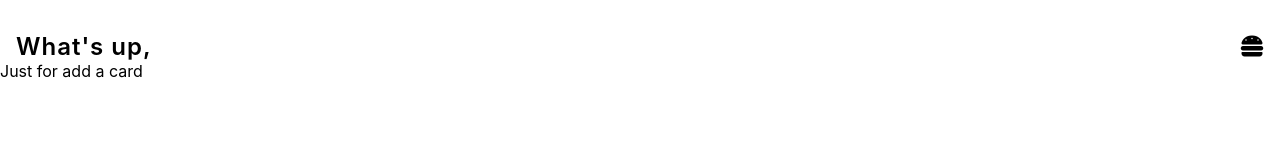
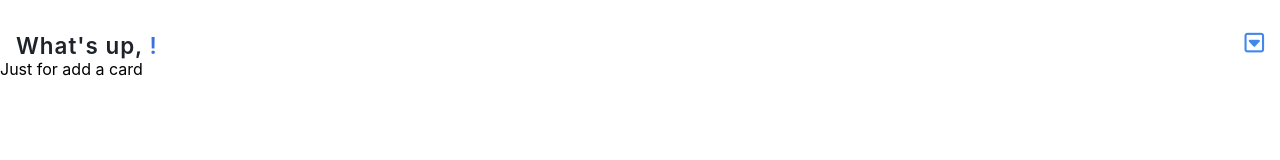
Before and after one commit to mrLuisFer/todolist, a React (Create React App) app: page /home in a window 1280 px wide. Shown: the top 160 px of the page. Built offline with nearby package versions, Linux system fonts and the light colour scheme.

Commit message:
feat: some css variables added
feat: some styles added in header

```diff
--- a/src/components/Header/Header.jsx
+++ b/src/components/Header/Header.jsx
@@ -1,16 +1,33 @@
-import React from 'react'
+import React, { useEffect, useState } from 'react'
 
-import { NavContainer, NavIcon, NavTitle } from './Header.styles'
+import { NavContainer, NavIcon, NavTitle, NavTitleSpan } from './Header.styles'
 
 export default function Nav({ username }) {
+  const [showInfoMenu, setShowInfoMenu] = useState(false)
+
+  const closeMenuIcon = 'far fa-minus-square'
+  const defaultMenuIcon = 'far fa-caret-square-down'
+
+  const handleShowMenu = () => {
+    setShowInfoMenu(!showInfoMenu)
+  }
+
+  useEffect(() => {
+    setShowInfoMenu(false)
+  }, [])
+
   return (
     <NavContainer>
       <NavTitle>
-        What's up, <span>{username}</span>
+        What's up, <NavTitleSpan>{username}!</NavTitleSpan>
       </NavTitle>
       <div>
-        <NavIcon className='fas fa-hamburger'></NavIcon>
+        <NavIcon
+          className={showInfoMenu ? closeMenuIcon : defaultMenuIcon}
+          onClick={handleShowMenu}
+        ></NavIcon>
       </div>
+      {showInfoMenu ? <p>INFO</p> : ''}
     </NavContainer>
   )
 }
--- a/src/components/Header/Header.styles.js
+++ b/src/components/Header/Header.styles.js
@@ -1,19 +1,29 @@
 import styled from 'styled-components'
 import { paddingLayout } from 'styles/utils/paddingLayout'
 
-export const NavContainer = styled.div`
+export const NavContainer = styled.header`
   ${paddingLayout()}
 
   display: flex;
   justify-content: space-between;
-  align-items: center;
+  align-items: flex-start;
+  column-gap: 0.5rem;
 `
 
 export const NavTitle = styled.h1`
   letter-spacing: 1px;
   font-weight: 600;
+  color: var(--title-color);
+  font-size: 1.4rem;
+`
+
+export const NavTitleSpan = styled.span`
+  text-transform: capitalize;
+  color: var(--text-blue);
 `
 
 export const NavIcon = styled.i`
-  font-size: 1.5rem;
+  font-size: 1.4rem;
+  color: var(--info-color);
+  cursor: pointer;
 `
--- a/src/index.css
+++ b/src/index.css
@@ -10,8 +10,12 @@
   --yellow: #ffc947;
   --white: #f8f5f1;
   --black: #222831;
+
+  --title-color: #1e232b;
   --shadow-color: rgba(34, 40, 49, 0.4);
   --error-color: #e63232;
+  --info-color: #4187ed;
+  --text-blue: #3e70dd;
 
   /* PROPERTIES */
   --transition: all 0.25s ease;
--- a/src/views/Login/LoginBottomContent/LoginBottomContent.jsx
+++ b/src/views/Login/LoginBottomContent/LoginBottomContent.jsx
@@ -2,6 +2,7 @@ import React, { useEffect, useState } from 'react'
 import { useHistory } from 'react-router'
 import { bounce } from 'styles/animateCss/classNames'
 import ErrorMsg from 'components/ErrorMsg/ErrorMsg'
+import { log } from 'utils/functions/log'
 
 import {
   LoginBottomContentStyled,
@@ -11,7 +12,6 @@ import {
   LoginFormLabel,
   LoginTitle,
 } from './LoginBottomContent.styles'
-import { log } from 'utils/functions/log'
 
 export default function LoginBottomContent() {
   const [loginInputValue, setLoginInputValue] = useState('')
--- a/src/views/Login/LoginBottomContent/LoginBottomContent.styles.js
+++ b/src/views/Login/LoginBottomContent/LoginBottomContent.styles.js
@@ -12,6 +12,7 @@ export const LoginTitle = styled.h1`
   font-weight: 600;
   line-height: 2rem;
   margin-bottom: 1.5rem;
+  color: var(--title-color);
 `
 
 export const LoginContentInput = styled.form`
```
